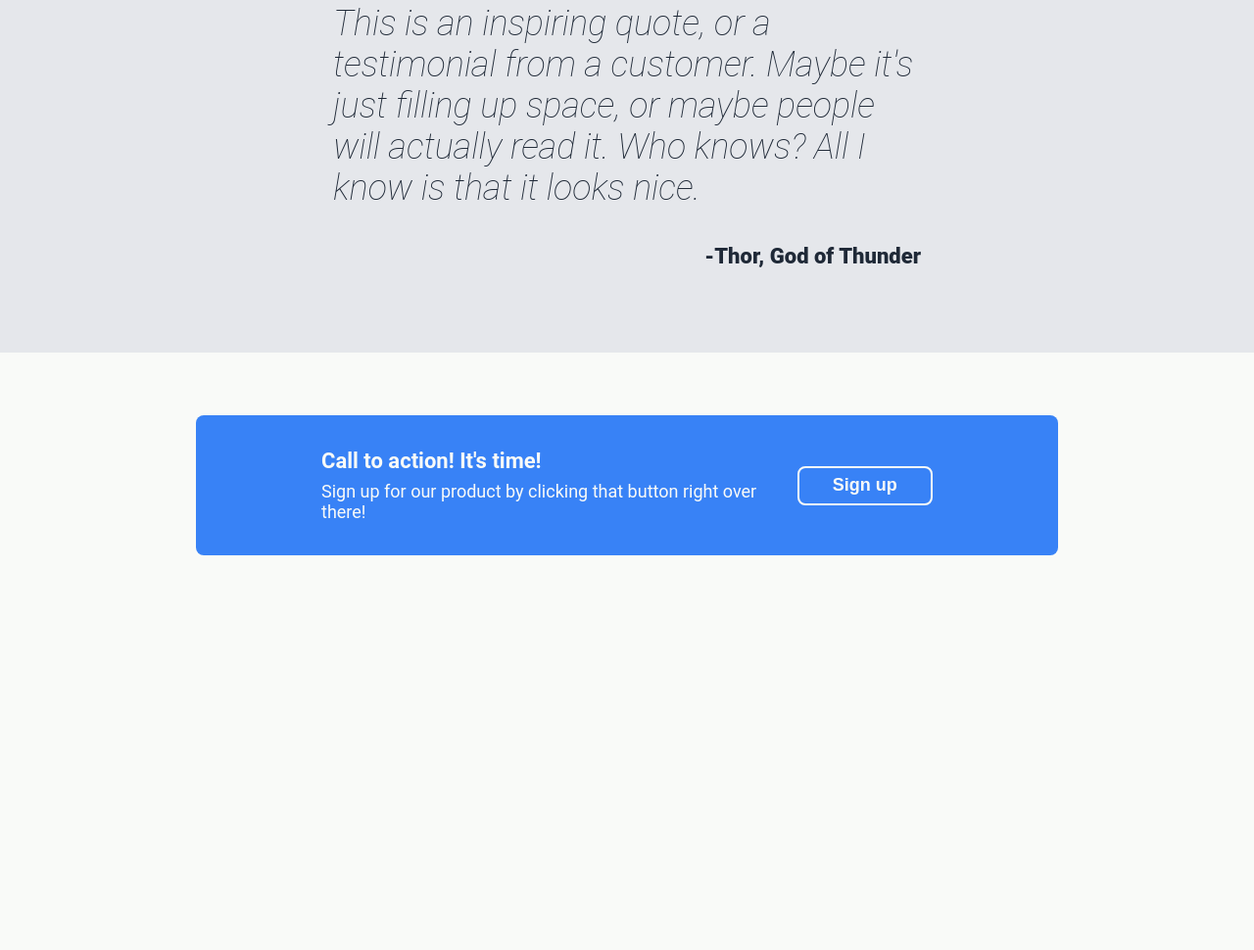
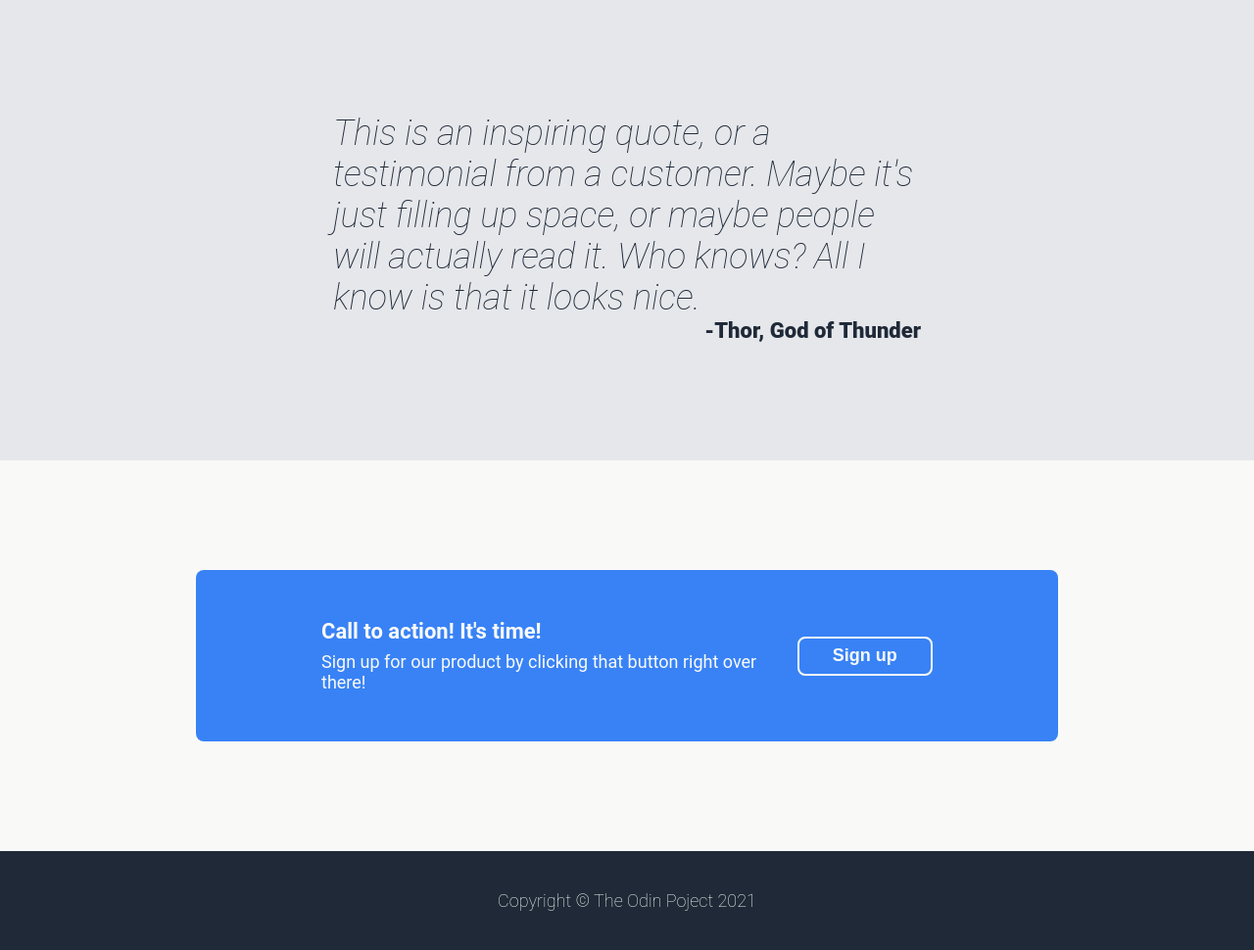
Before and after one commit to jjkurczak/odin-landing-page, a plain HTML site: page index.html in a window 1280 px wide. Shown: the part 1070-2040 px from the top of the page at 98% size. Before the commit the page ends 1701 px from the top, so only its background shows below. Drawn offline with Linux system fonts and the light colour scheme.

Commit message:
Adding footer and tweaking styling
Added the missing footer with copyright information, and tweaked the styling to more
closely match the dimensions of all the elements in the example image. Needed to add
an invisible spacer div to push the footer all the way to the bottom without changing
the vertical layout of the rest of the page

```diff
--- a/index.html
+++ b/index.html
@@ -63,5 +63,11 @@
 			<button class="call-to-action-button">Sign up</button>
 		</section>
 	</main>
+
+	<div class="spacer"></div>
+
+	<footer class="footer">
+		<p>Copyright © The Odin Poject 2021</p>
+	</footer>
 </body>
 </html>
--- a/style.css
+++ b/style.css
@@ -1,10 +1,12 @@
 body {
-	/* background-color: #1F2937; */
 	background-color: #F9FAF8;
 	font-family: "Roboto", sans-serif;
-	/* padding: 0px 10vw; */
 	margin: 0;
 	color: #1F2937;
+	display: flex;
+	flex-direction: column;
+	justify-content: space-between;
+	min-height: 100vh;
 }
 
 a {
@@ -21,6 +23,9 @@ a {
 	font-size: 18px;
 }
 
+.spacer {
+	flex-grow: 1;
+}
 
 .header, .promo-section {
 	background-color: #1F2937;
@@ -31,7 +36,6 @@ a {
 .header {
 	display: flex;
 	justify-content: space-between;
-	/* padding: 16px 0px; */
 }
 
 
@@ -97,13 +101,16 @@ a {
 
 .cards-section {
 	background-color: #F9FAF8;
+	margin: 0;
+	padding-bottom: 112px;
 }
 
 .cards-section h1 {
 	text-align: center;
 	font-size: 36px;
 	font-weight: 900;
-	margin: 48px 0px;
+	padding: 48px 0px;
+	margin: 0;
 
 }
 
@@ -129,11 +136,12 @@ a {
 	text-align: center;
 	font-size: 18px;
 	font-weight: 100;
+	margin: 8px 0px;
 }
 
 .quote-section {
 	background-color: #E5E7EB;
-	padding: 64px 340px;
+	padding: 120px 340px;
 }
 
 .quote-main {
@@ -141,12 +149,14 @@ a {
 	font-weight: 100;
 	font-style: italic;
 	color: #1F2937;
+	margin: 0;
 }
 
 .quote-source {
 	font-weight: 900;
 	text-align: right;
 	font-size: 22px;
+	margin: 0;
 }
 
 .call-to-action-section {
@@ -156,8 +166,8 @@ a {
 	background-color: #3882F6;
 	color: #F9FAF8;
 	border-radius: 8px;
-	margin: 64px 200px;
-	padding: 16px 128px;
+	margin: 112px 200px;
+	padding: 32px 128px;
 }
 
 .call-to-action-section h1 {
@@ -169,3 +179,18 @@ a {
 	margin-top: 8px;
 	font-size: 18px;
 }
+
+.footer {
+	margin: 0;
+	padding-top: 40px;
+	padding-bottom: 40px;
+	background-color: #1F2937;
+	color: #F9FAF8;
+	text-align: center;
+	font-size: 18px;
+	font-weight: 100;
+}
+
+.footer p {
+	margin: 0;
+}
```
